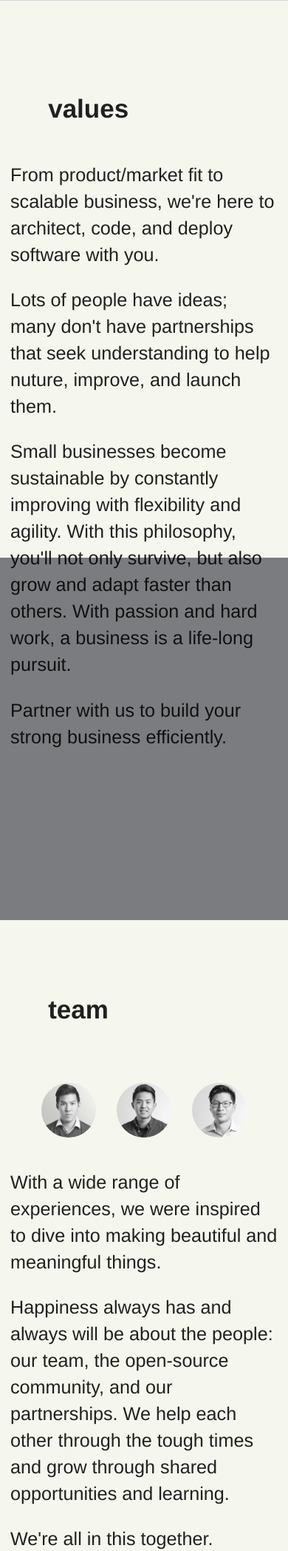
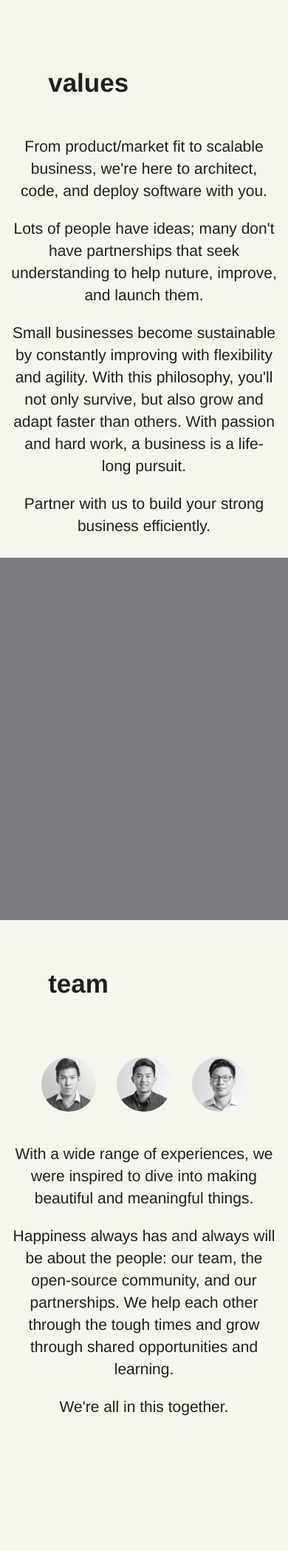
Before and after one commit to cortlandtlabs/cortlandtlabs.github.io, a PHP site: page / in a window 390 px wide; the page is wider, and only the part inside the window is pictured. Shown: the part 2617-4714 px from the top of that part at 74% size. Run offline with PHP 8.4, Linux system fonts and the light colour scheme; some libraries are stand-ins or nearby versions; some web fonts are replaced.

Commit message:
Reduce text size on mobile

```diff
--- a/css/main.css
+++ b/css/main.css
@@ -311,10 +311,25 @@ body {
     margin: 0;
     line-height: 1.05em;
   }
+  .fifthSegment p, .seventhSegment p {
+    font-size: 1.5em;
+    font-weight: lighter;
+    text-align: center;
+  }
+  h1.ui.header {
+    padding-top: 1em;
+  }
 }
 
 @media (max-width: 360px) {
   .logo {
     margin-top: 0.5em;
   }
+  .fifthSegment p, .seventhSegment p {
+    font-size: 1.3em;
+    font-weight: lighter;
+  }
+  h1.ui.header {
+    padding: 0;
+  }
 }
```
